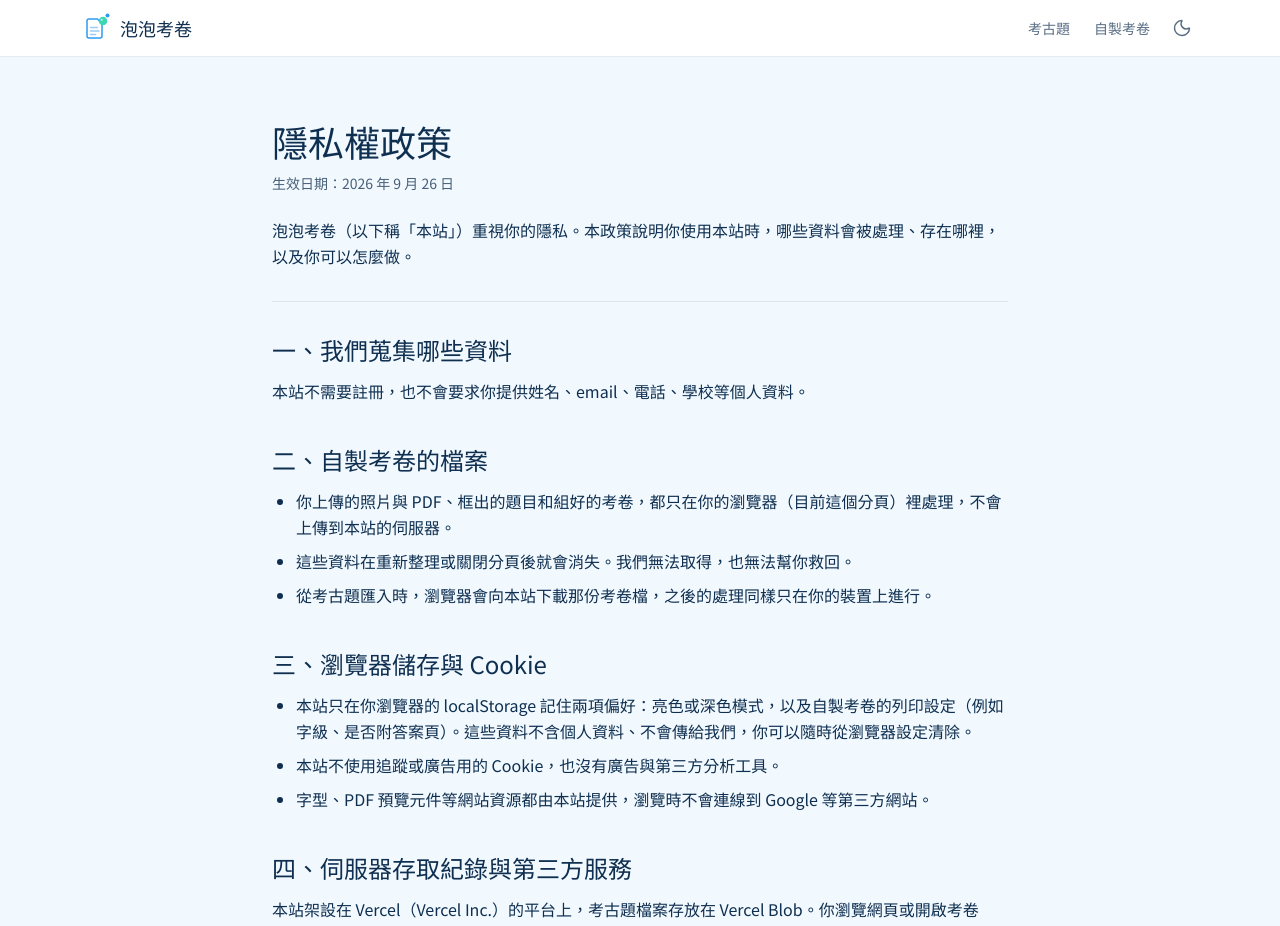
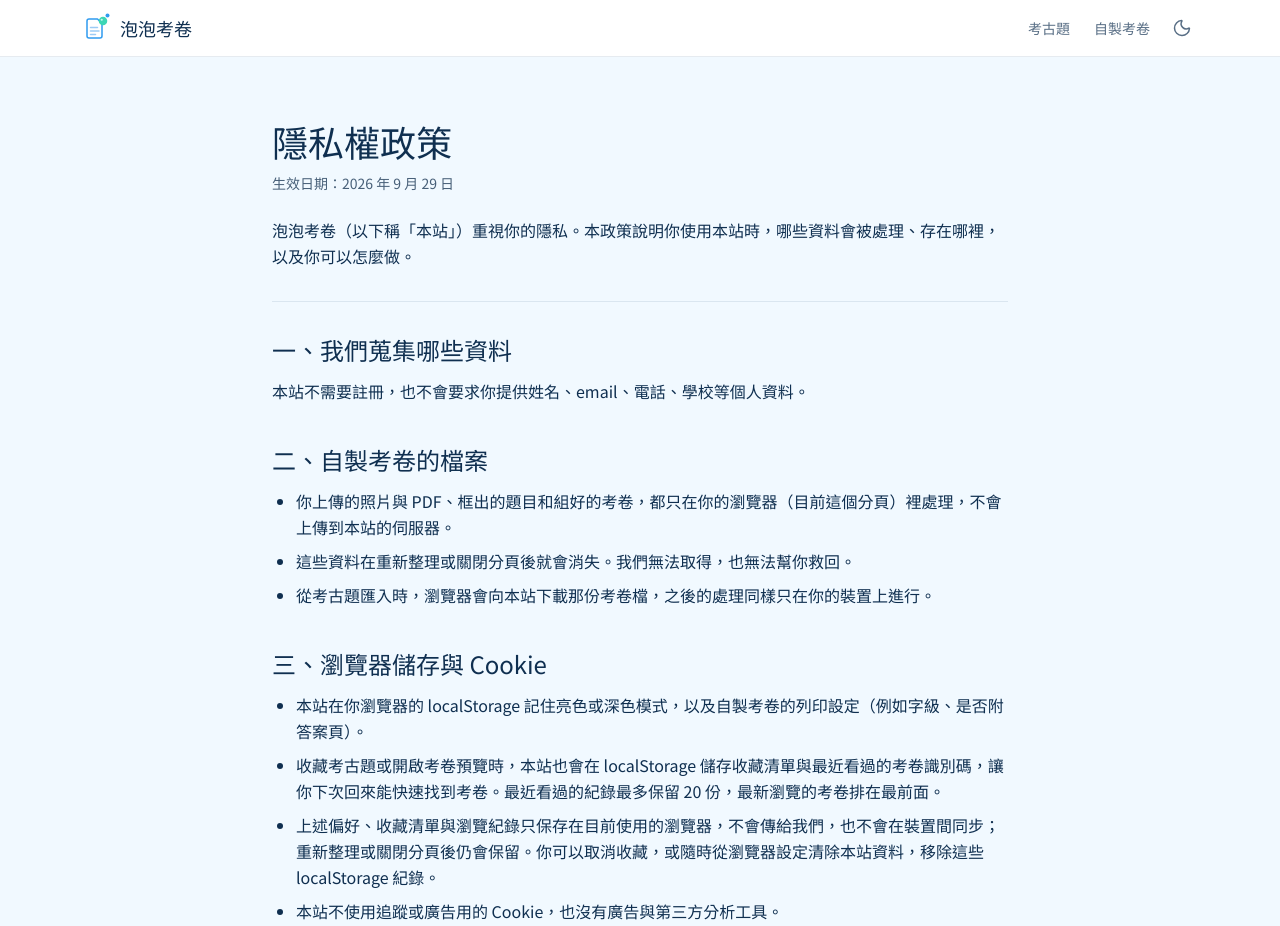
Before and after one commit to victorfu/tw-exams, a Next.js app: page /privacy in a window 1280 px wide. Shown: the top 926 px of the page. Built offline with nearby package versions, Linux system fonts and the light colour scheme; a web font is replaced by a local one.

Commit message:
fix: address practice count and privacy review feedback

```diff
--- a/app/(site)/privacy/page.tsx
+++ b/app/(site)/privacy/page.tsx
@@ -32,7 +32,13 @@ export default function PrivacyPage() {
         <h2>三、瀏覽器儲存與 Cookie</h2>
         <ul>
           <li>
-            本站只在你瀏覽器的 localStorage 記住兩項偏好：亮色或深色模式，以及自製考卷的列印設定（例如字級、是否附答案頁）。這些資料不含個人資料、不會傳給我們，你可以隨時從瀏覽器設定清除。
+            本站在你瀏覽器的 localStorage 記住亮色或深色模式，以及自製考卷的列印設定（例如字級、是否附答案頁）。
+          </li>
+          <li>
+            收藏考古題或開啟考卷預覽時，本站也會在 localStorage 儲存收藏清單與最近看過的考卷識別碼，讓你下次回來能快速找到考卷。最近看過的紀錄最多保留 20 份，最新瀏覽的考卷排在最前面。
+          </li>
+          <li>
+            上述偏好、收藏清單與瀏覽紀錄只保存在目前使用的瀏覽器，不會傳給我們，也不會在裝置間同步；重新整理或關閉分頁後仍會保留。你可以取消收藏，或隨時從瀏覽器設定清除本站資料，移除這些 localStorage 紀錄。
           </li>
           <li>本站不使用追蹤或廣告用的 Cookie，也沒有廣告與第三方分析工具。</li>
           <li>字型、PDF 預覽元件等網站資源都由本站提供，瀏覽時不會連線到 Google 等第三方網站。</li>
--- a/components/MyExams/practiceSheet.ts
+++ b/components/MyExams/practiceSheet.ts
@@ -14,6 +14,7 @@ export interface PracticeSheetRequest {
 }
 
 function parseCount(value: string | null): number {
+  if (value === null || value.trim() === "") return 20;
   const count = Number(value);
   return Number.isFinite(count) ? Math.min(100, Math.max(1, Math.floor(count))) : 20;
 }
--- a/lib/site.ts
+++ b/lib/site.ts
@@ -2,4 +2,4 @@
 export const CONTACT_EMAIL = "supergothere@gmail.com";
 
 /** 隱私權政策與服務條款的生效日期；內容有實質修改時一起更新。 */
-export const LEGAL_EFFECTIVE_DATE = "2026 年 9 月 26 日";
+export const LEGAL_EFFECTIVE_DATE = "2026 年 9 月 29 日";
```
Also changed, not shown: 1 other file (tests, documents, lock files or other folders).
